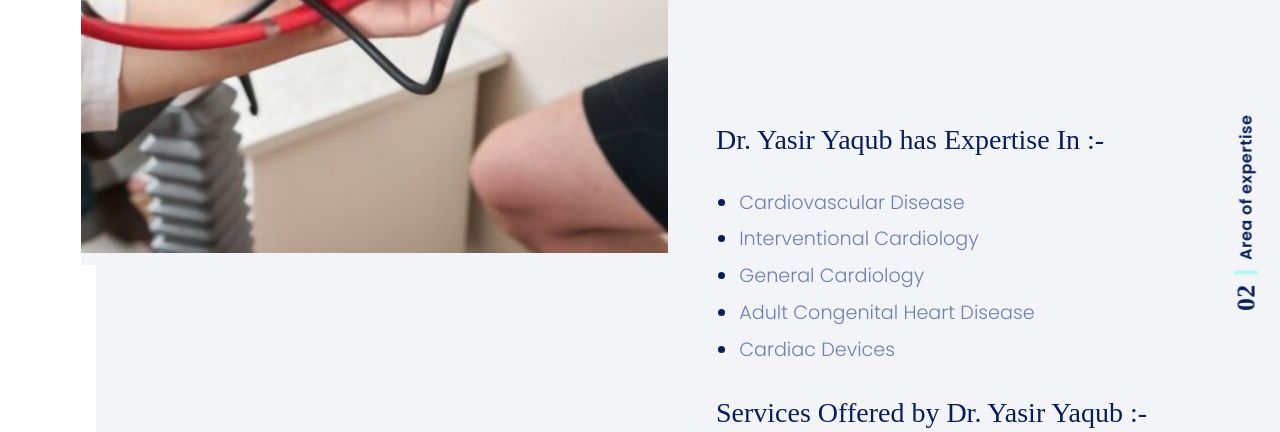
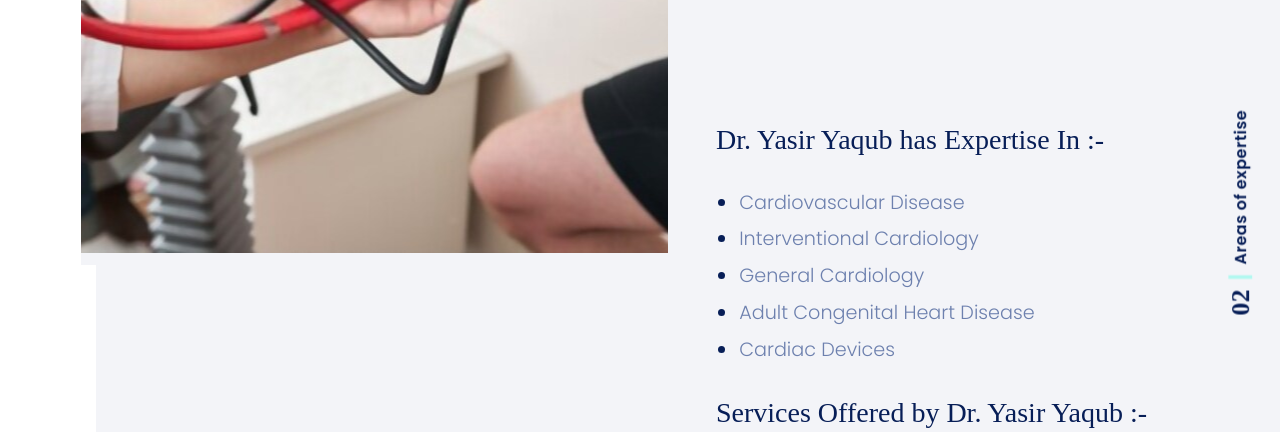
Before and after one commit to gayatrimicro/scc-yasir, a PHP site: page / in a window 1280 px wide. Shown: the part 1712-2144 px from the top of the page. Run offline with PHP 8.4, Linux system fonts and the light colour scheme; some libraries are stand-ins or nearby versions; some web fonts are replaced.

Commit message:
pull changes

```diff
--- a/index.php
+++ b/index.php
@@ -144,7 +144,7 @@ img.emoji {
       </div>
     </div>
     <div class="title-section d-none d-lg-flex justify-content-center align-items-center">
-      <span>02</span> Area of expertise</div>
+      <span>02</span> Areas of expertise</div>
   </section>
 
 </main>
```
